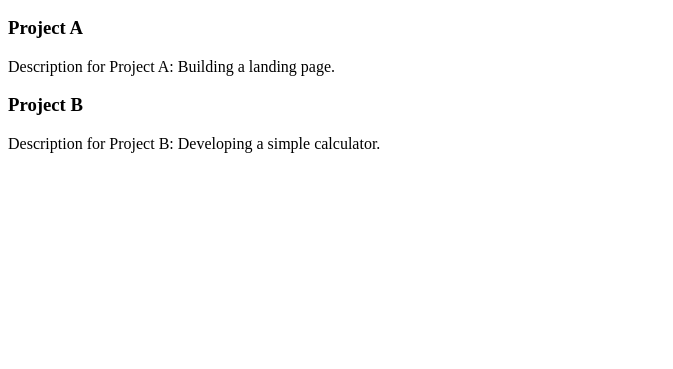
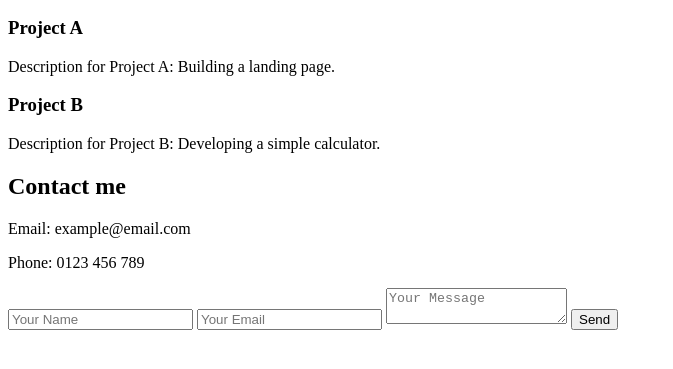
Before and after one commit to doduclong204/team-portfolio-agile, a plain HTML site: page index.html in a window 1280 px wide. Shown: the part 253-622 px from the top of the page, without its empty margins (0-673 px from the left). Drawn offline with Linux system fonts and the light colour scheme.

Commit message:
feat: update contact section

```diff
--- a/index.html
+++ b/index.html
@@ -26,6 +26,17 @@
                   <p>Description for Project B: Developing a simple calculator.</p>
             </div>
       </section>
+
+      <section id="contact">
+            <h2>Contact me</h2>
+            <p>Email: example@email.com</p>
+            <p>Phone: 0123 456 789</p>
+            <form>
+                  <input type="text" placeholder="Your Name">
+                  <input type="email" placeholder="Your Email">
+                  <textarea placeholder="Your Message"></textarea>
+                  <button type="submit">Send</button>
+            </form>
+      </section>
 </body>
-
 </html
```
